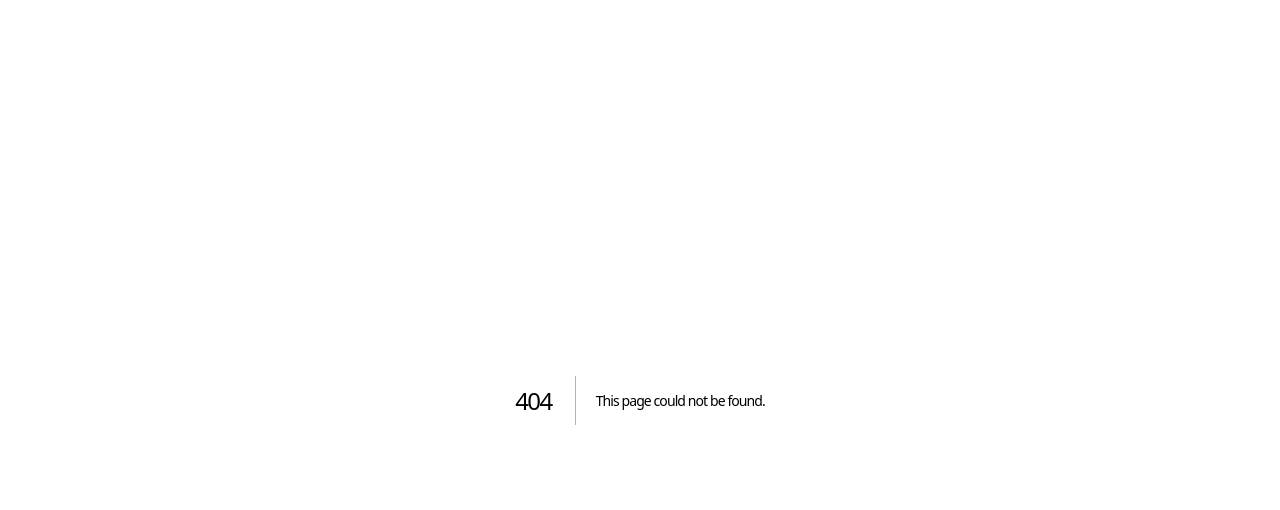
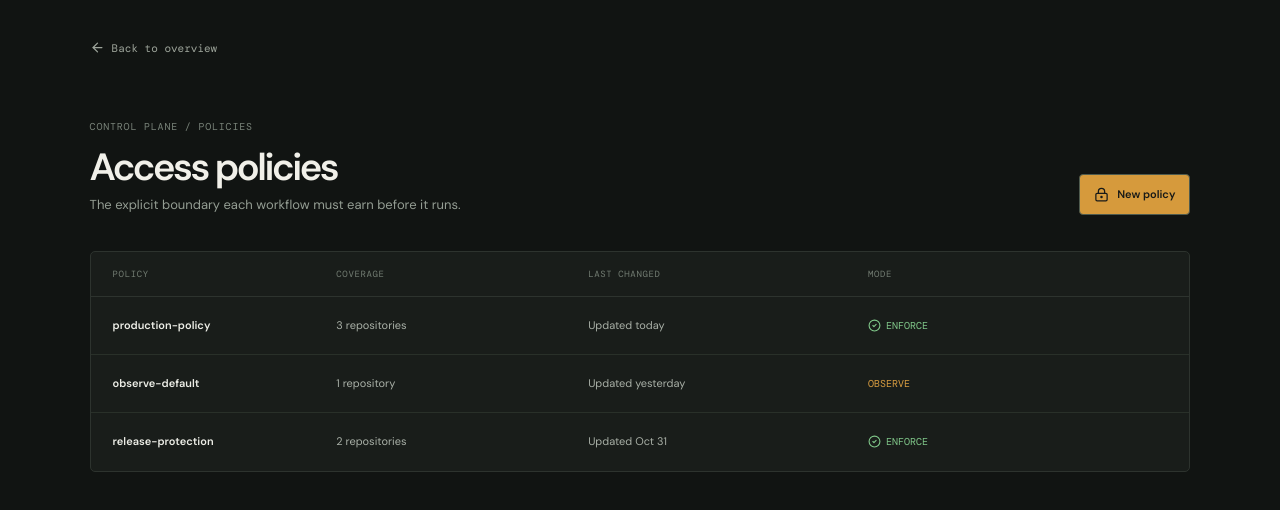
Before and after one commit to Prof-bilal/ShieldCI, a Next.js app in the folder landing/: page /dashboard/policies in a window 1280 px wide. Before the commit this address had no page. Shown: the top 510 px of the page. Built offline with nearby package versions, Linux system fonts and the light colour scheme.

Commit message:
feat: add dashboard route policies.js

```diff
--- /dev/null
+++ b/landing/pages/dashboard/policies.js
@@ -0,0 +1,5 @@
+import Head from 'next/head'
+import Link from 'next/link'
+import { ArrowLeft, CheckCircle2, LockKeyhole } from 'lucide-react'
+const policies = [['production-policy', '3 repositories', 'Updated today', 'enforce'], ['observe-default', '1 repository', 'Updated yesterday', 'observe'], ['release-protection', '2 repositories', 'Updated Oct 31', 'enforce']]
+export default function Policies() { return <><Head><title>ShieldCI — Policies</title></Head><main className="dashboard-subpage"><Link className="dashboard-back" href="/dashboard"><ArrowLeft size={15} /> Back to overview</Link><div className="subpage-header"><div><span className="dashboard-eyebrow">Control plane / Policies</span><h1>Access policies</h1><p className="dashboard-subtitle">The explicit boundary each workflow must earn before it runs.</p></div><button className="dashboard-button"><LockKeyhole size={15} /> New policy</button></div><div className="subpage-table"><div className="subpage-table-head"><span>Policy</span><span>Coverage</span><span>Last changed</span><span>Mode</span></div>{policies.map(([name, coverage, changed, mode]) => <div className="subpage-row" key={name}><b>{name}</b><span>{coverage}</span><span>{changed}</span><span className={`policy-mode ${mode}`}>{mode === 'enforce' && <CheckCircle2 size={13} />} {mode}</span></div>)}</div></main></> }
```
